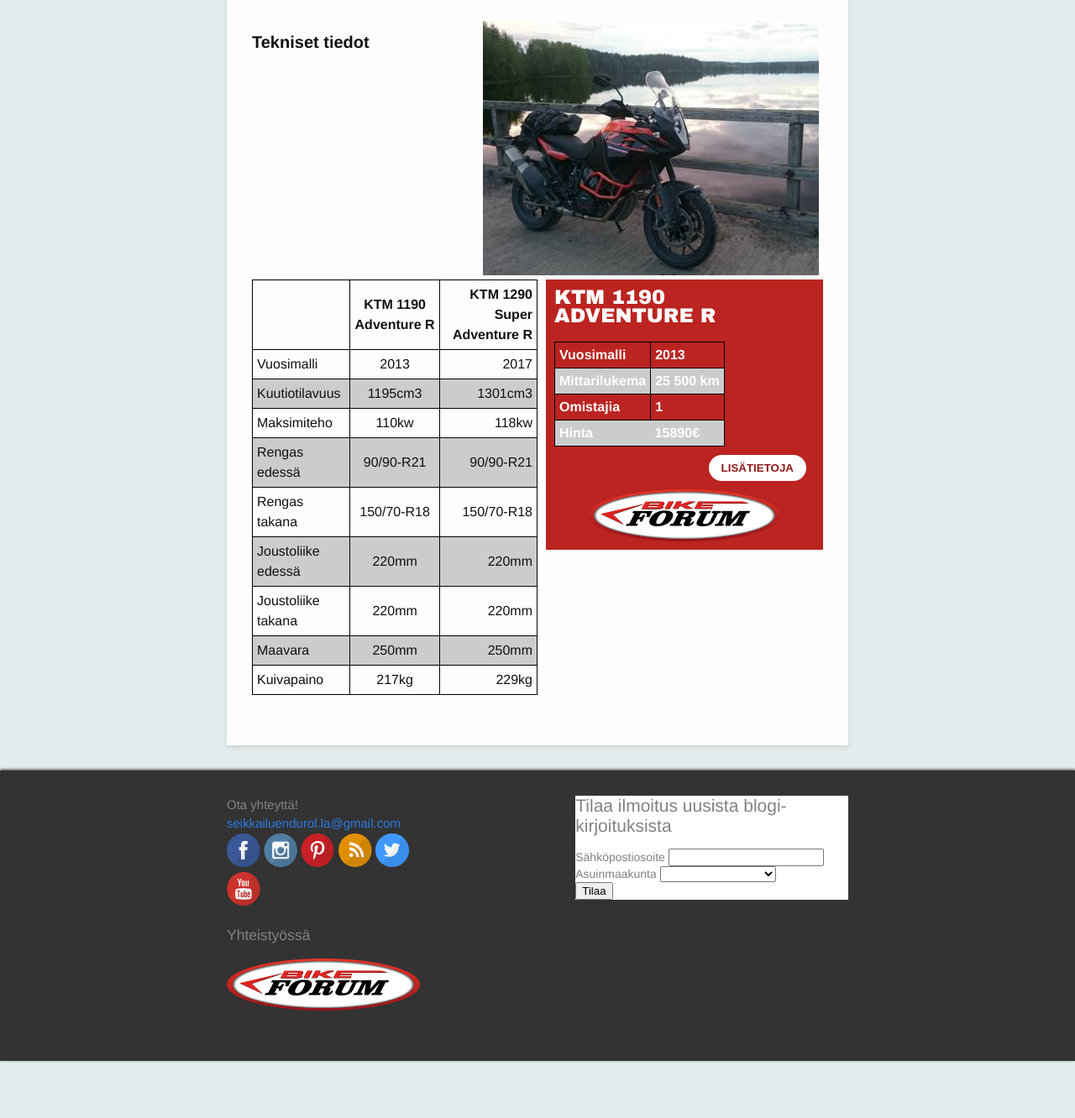
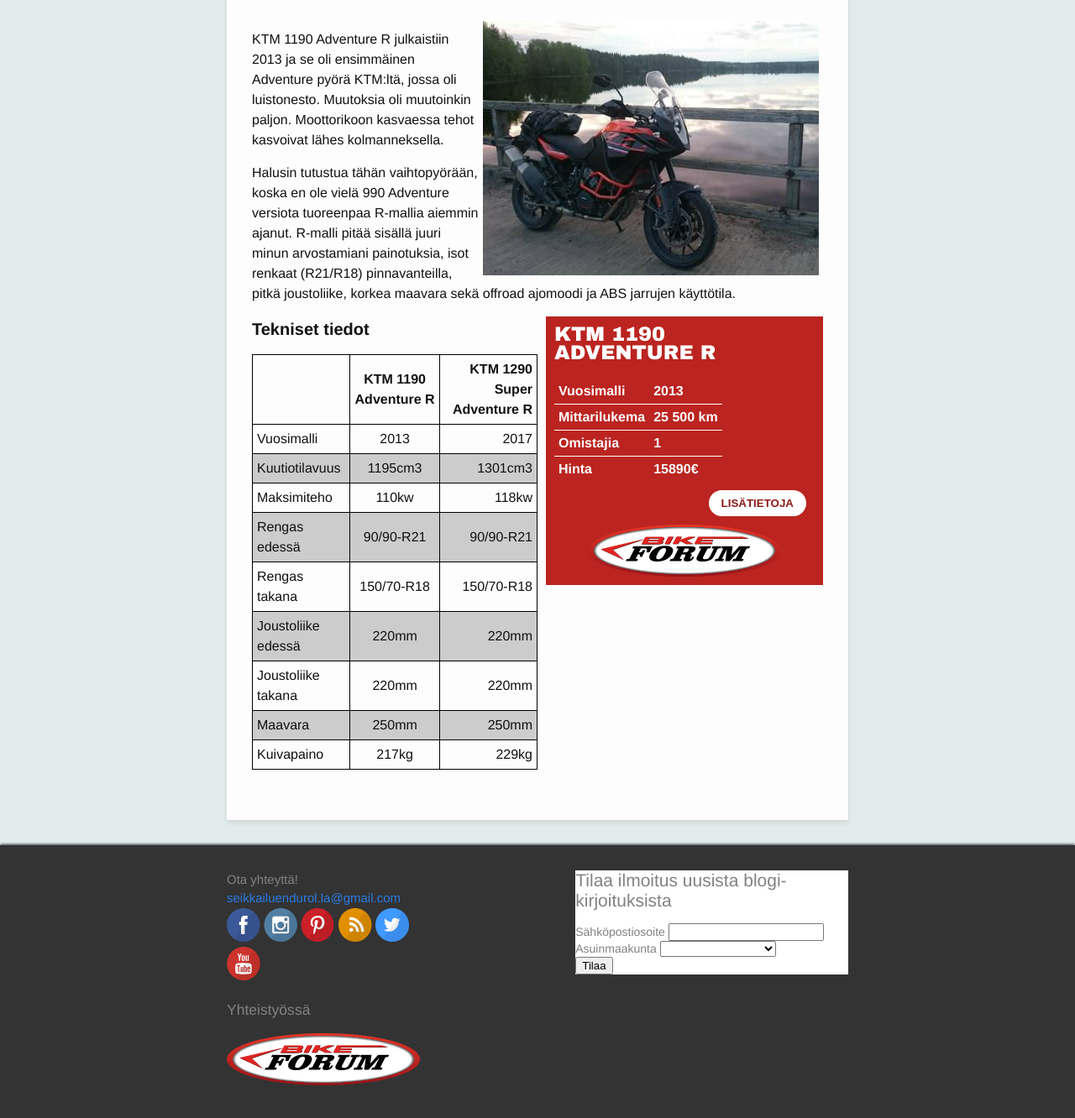
Before and after one commit to seikkailuendurolla/seikkailuendurolla.github.io, a Jekyll site: the page built from _posts/2017-06-24-ktm-1190-adventure-r-2013.md, in a window 1280 px wide, cut to the strip 1181-2534 px from the top of the page. Shown: the top 1332 px of the strip at 84% size. Built offline with Jekyll 4.4.1, drawn with Linux system fonts in a browser that asks for light colours; some web fonts are replaced; comment, search, counter and statistics services are not loaded; before the commit the page ends 2445 px from its top, so only the background shows below that.

Commit message:
Tekstin hahmottelua

```diff
--- a/_posts/2017-06-24-ktm-1190-adventure-r-2013.md
+++ b/_posts/2017-06-24-ktm-1190-adventure-r-2013.md
@@ -19,7 +19,15 @@
 <div>&nbsp;</div>
 <img src="/assets/1090-1.jpg" style="float: right; padding: 5px;" />
 
+KTM 1190 Adventure R julkaistiin 2013 ja se oli ensimmäinen Adventure
+pyörä KTM:ltä, jossa oli luistonesto. Muutoksia oli muutoinkin paljon.
+Moottorikoon kasvaessa tehot kasvoivat lähes kolmanneksella.
 
+Halusin tutustua tähän vaihtopyörään, koska en ole vielä 990 Adventure
+versiota tuoreenpaa R-mallia aiemmin ajanut. R-malli pitää sisällä
+juuri minun arvostamiani painotuksia, isot renkaat (R21/R18)
+pinnavanteilla, pitkä joustoliike, korkea maavara sekä offroad ajomoodi
+ja ABS jarrujen käyttötila.
 
 
 
--- a/_sass/_layout.scss
+++ b/_sass/_layout.scss
@@ -464,3 +464,20 @@
 tr:nth-child(even) {
     background: #ccc;
 }
+
+.table-advert td {
+    border-top: 0;
+    border-left: 0;
+    border-right: 0;
+    border-bottom: 1px solid white;
+    background: none;
+    font-weight: bold;
+}
+
+.table-advert tr:nth-child(even) {
+    background: none;
+}
+
+.table-advert {
+    border: 0;
+}
```
